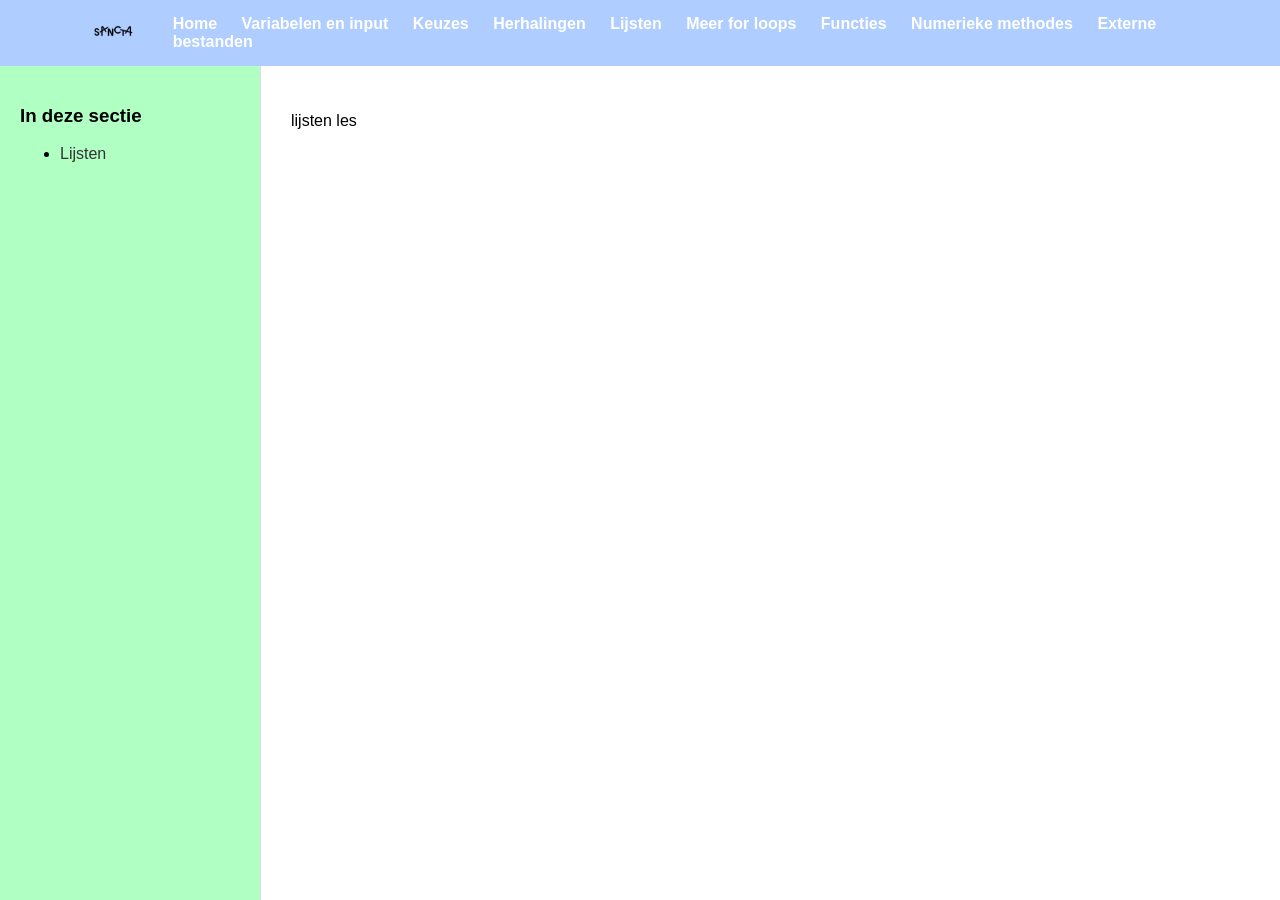
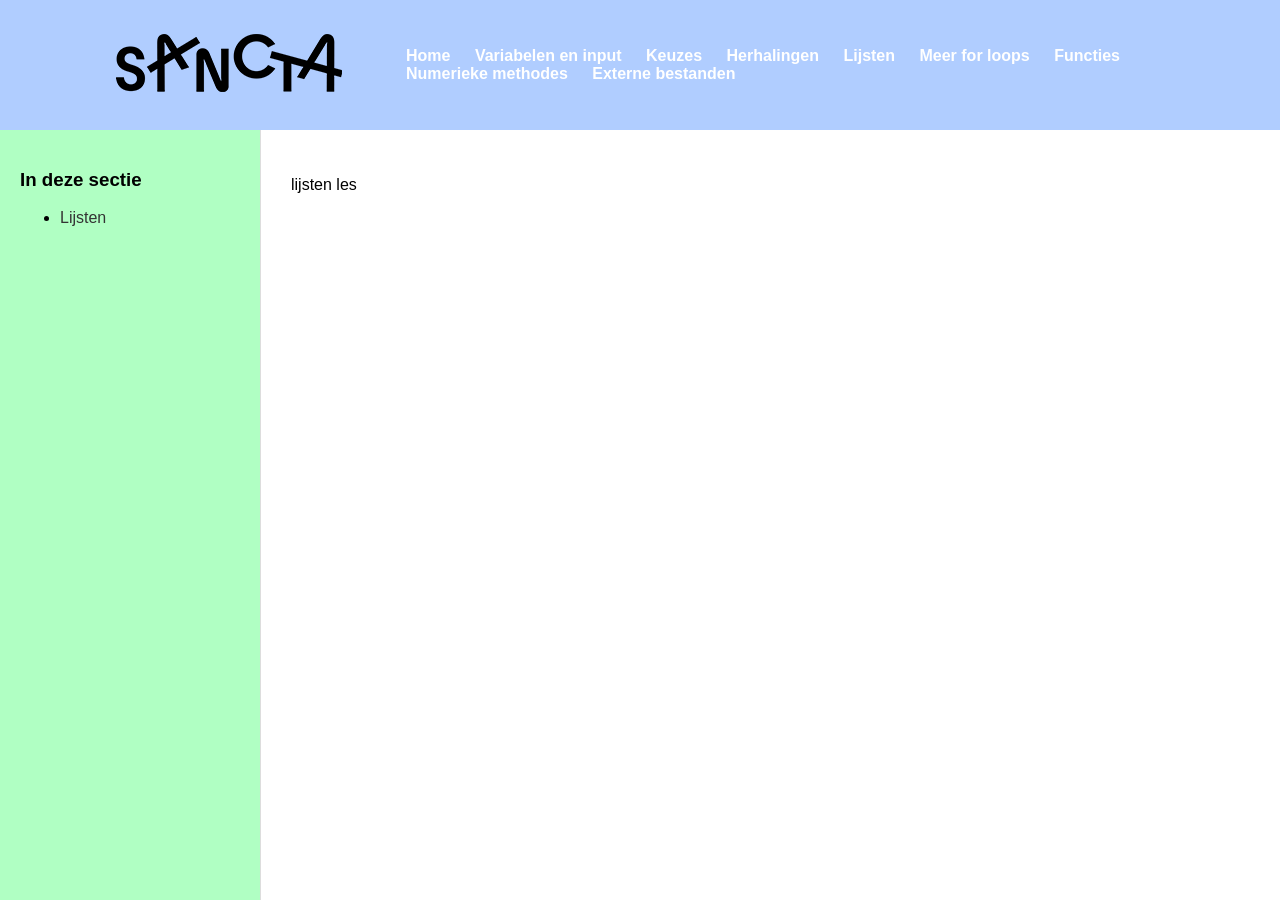
Before and after one commit to milanvandeput/milanvandeput.github.io, a Jekyll site: the page built from Lijsten/index.md, in a window 1280 px wide. Built offline with Jekyll 4.4.1, drawn with Linux system fonts in a browser that asks for light colours.

Commit message:
Update syntax.css

```diff
--- a/assets/css/syntax.css
+++ b/assets/css/syntax.css
@@ -59,8 +59,3 @@ nav.topbar {
   max-width: 1100px;   /* optioneel centreren */
   margin: 0 auto;      /* optioneel centreren */
 }
-
-.brand-logo {
-    height: 16px;   /* maak kleiner: bv. 20px, 24px, 28px */
-    width: auto;
-}
```
